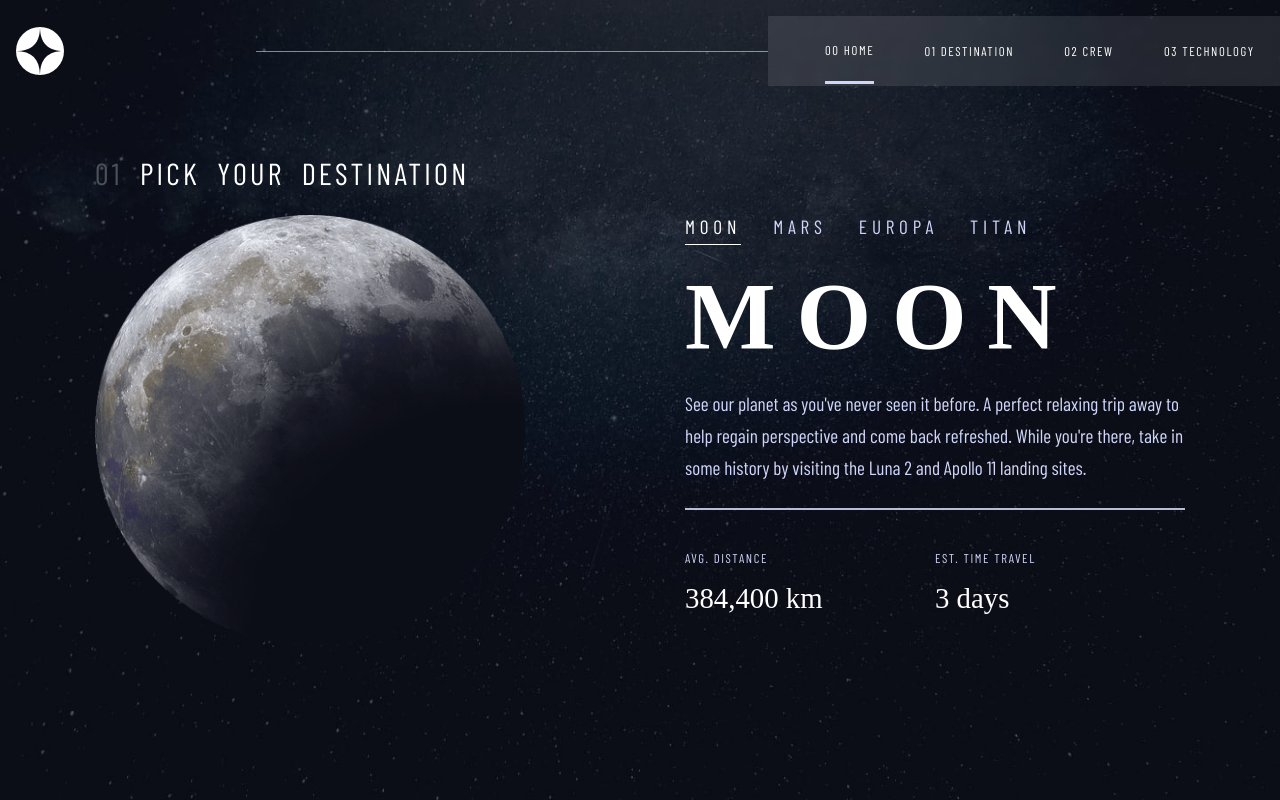
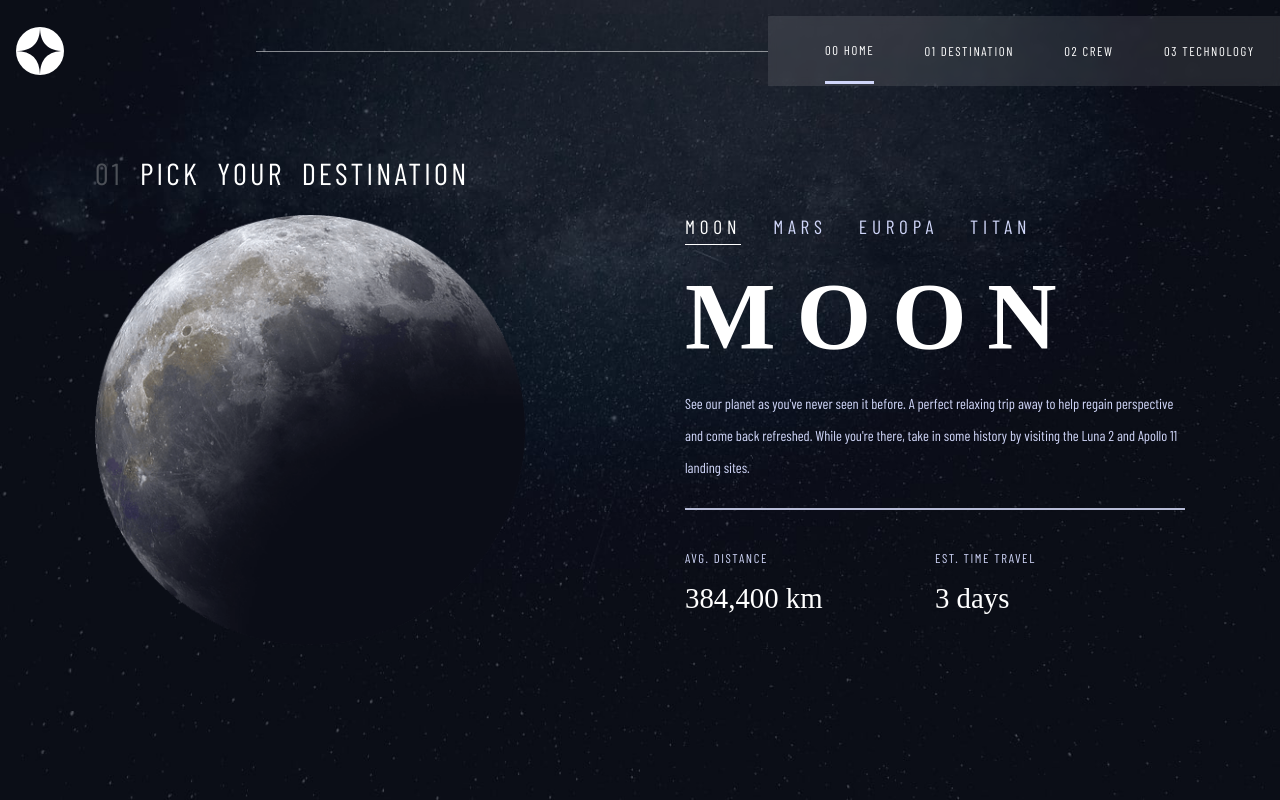
Before and after one commit to MohdSaquib114/Space-Tourism-Site, a React (Vite) app: page /destination in a window 1280 px wide. Built offline with nearby package versions, Linux system fonts and the light colour scheme; a web font is replaced by a local one.

Commit message:
update css

```diff
--- a/src/Component/Destination.module.css
+++ b/src/Component/Destination.module.css
@@ -88,7 +88,7 @@
 .p{
     color: rgb(208,214,249);
     font-family:  'Barlow Condensed', sans-serif;
-    font-size: 1.2rem;
+    font-size: .9rem;
     line-height: 2rem;
     animation: fade-in ease-in 0.5s  0s 1 normal forwards;
 }
```
